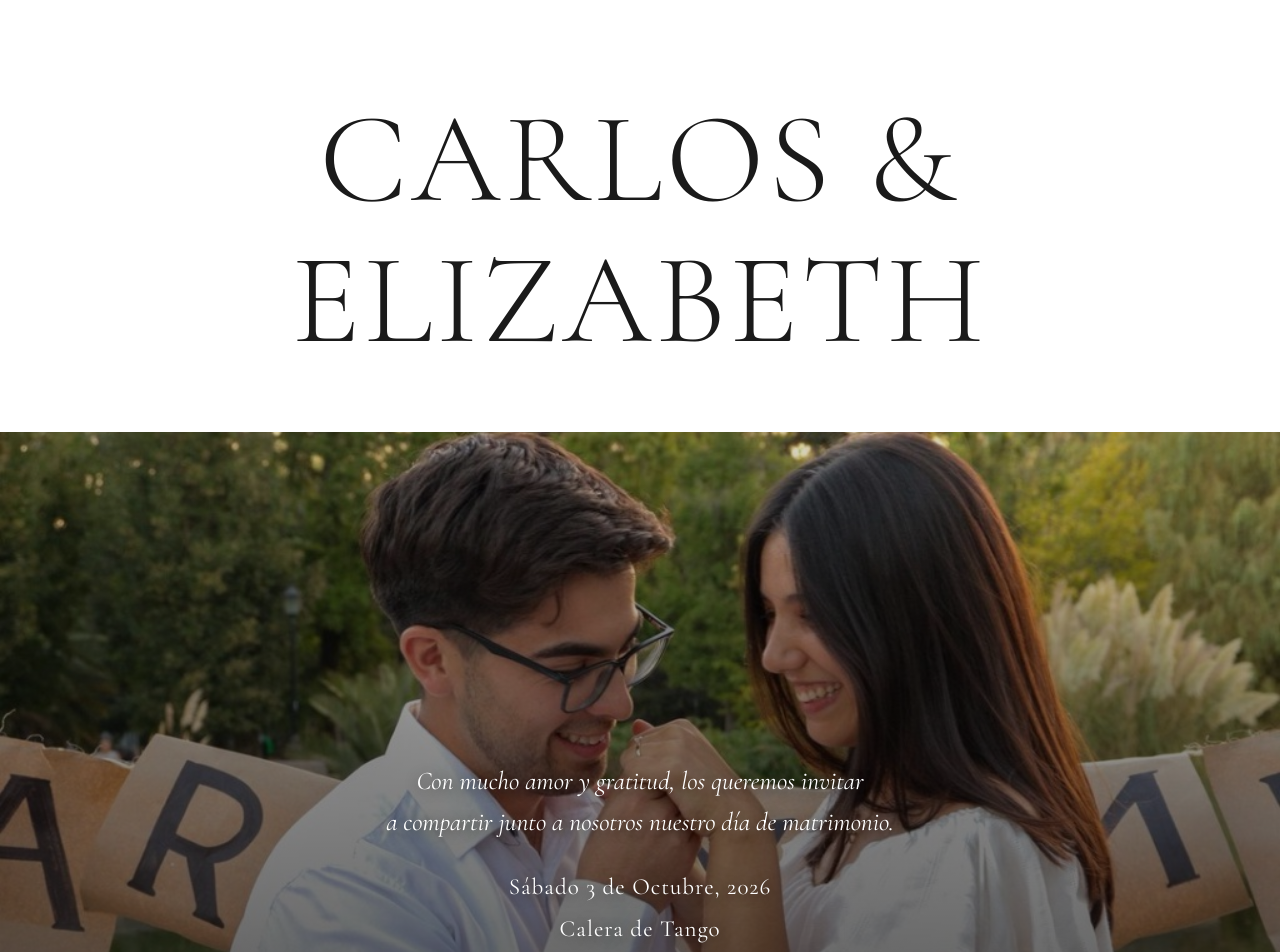
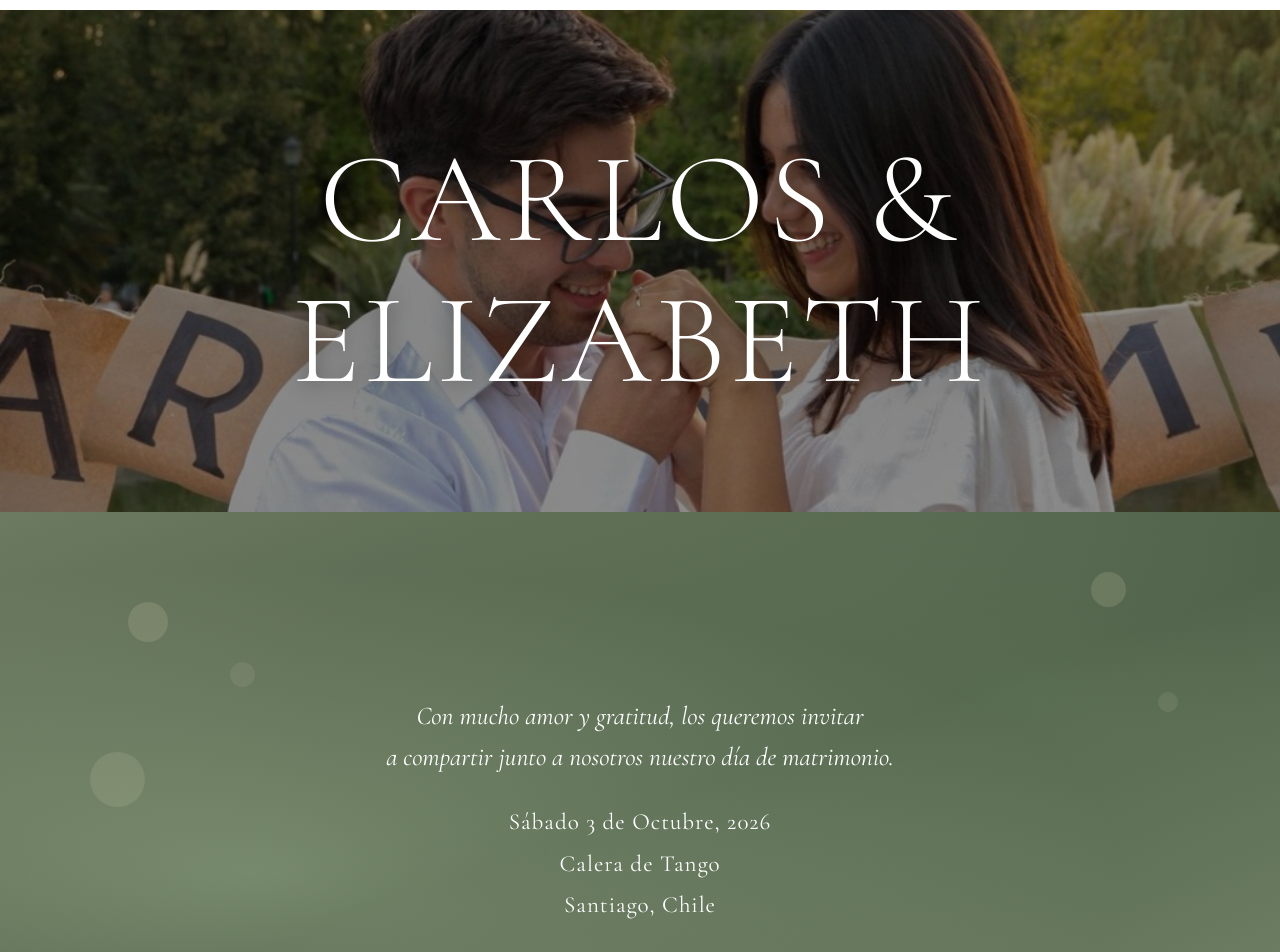
Before and after one commit to Carlossobar/boda, a React (Vite) app: page / in a window 1280 px wide. Shown: the part 80-1032 px from the top of the page. Built offline with nearby package versions, Linux system fonts and the light colour scheme.

Commit message:
Mover foto al titulo CARLOS & ELIZABETH, restaurar gradiente en seccion invitacion

```diff
--- a/src/App.jsx
+++ b/src/App.jsx
@@ -183,38 +183,14 @@ function HeroSection() {
 
   return (
     <section style={{ paddingTop: isMobile ? 65 : 90 }}>
-      {/* Big title */}
+      {/* Big title with couple photo */}
       <div
         style={{
-          background: tokens.white,
+          position: "relative",
           display: "flex",
           alignItems: "center",
           justifyContent: "center",
-          padding: isMobile ? "40px 20px 30px" : "80px 60px 60px",
-        }}
-      >
-        <h1
-          style={{
-            fontFamily: tokens.font.serif,
-            fontSize: isMobile ? "clamp(38px, 10vw, 56px)" : "clamp(80px, 10vw, 180px)",
-            fontWeight: 300,
-            letterSpacing: 4,
-            color: tokens.black,
-            margin: 0,
-            textAlign: "center",
-            lineHeight: 1.1,
-          }}
-        >
-          CARLOS &amp; ELIZABETH
-        </h1>
-      </div>
-
-      {/* Hero image with overlay text */}
-      <div
-        style={{
-          position: "relative",
-          height: isMobile ? "55vh" : "80vh",
-          minHeight: isMobile ? 360 : 600,
+          padding: isMobile ? "80px 20px 60px" : "120px 60px 100px",
           overflow: "hidden",
         }}
       >
@@ -232,15 +208,75 @@ function HeroSection() {
           }}
         />
 
-        {/* Dark gradient overlay for text legibility */}
+        {/* Dark overlay for text legibility */}
+        <div
+          style={{
+            position: "absolute",
+            inset: 0,
+            background: "rgba(0,0,0,0.45)",
+          }}
+        />
+
+        <h1
+          style={{
+            position: "relative",
+            fontFamily: tokens.font.serif,
+            fontSize: isMobile ? "clamp(38px, 10vw, 56px)" : "clamp(80px, 10vw, 180px)",
+            fontWeight: 300,
+            letterSpacing: 4,
+            color: tokens.white,
+            margin: 0,
+            textAlign: "center",
+            lineHeight: 1.1,
+            textShadow: "0 2px 20px rgba(0,0,0,0.4)",
+          }}
+        >
+          CARLOS &amp; ELIZABETH
+        </h1>
+      </div>
+
+      {/* Hero section with invitation text */}
+      <div
+        style={{
+          position: "relative",
+          height: isMobile ? "50vh" : "75vh",
+          minHeight: isMobile ? 320 : 560,
+          background: "linear-gradient(135deg, #7a8a7a 0%, #5a6a5a 40%, #8a9a8a 100%)",
+          overflow: "hidden",
+        }}
+      >
+        {/* Botanical background */}
         <div
           style={{
             position: "absolute",
             inset: 0,
             background:
-              "linear-gradient(to bottom, rgba(0,0,0,0.15) 0%, rgba(0,0,0,0.4) 40%, rgba(0,0,0,0.65) 100%)",
+              "radial-gradient(ellipse at 20% 60%, rgba(180,200,160,0.4) 0%, transparent 60%), radial-gradient(ellipse at 80% 30%, rgba(120,150,110,0.3) 0%, transparent 50%), linear-gradient(160deg, #6b7a60 0%, #4a5a45 50%, #7a8a70 100%)",
           }}
         />
+        {/* Decorative circles */}
+        {[
+          { top: "15%", left: "10%", size: 40, opacity: 0.3 },
+          { top: "25%", left: "18%", size: 25, opacity: 0.2 },
+          { top: "40%", left: "7%", size: 55, opacity: 0.25 },
+          { top: "10%", right: "12%", size: 35, opacity: 0.3 },
+          { top: "30%", right: "8%", size: 20, opacity: 0.2 },
+        ].map((dot, i) => (
+          <div
+            key={i}
+            style={{
+              position: "absolute",
+              top: dot.top,
+              left: dot.left,
+              right: dot.right,
+              width: dot.size,
+              height: dot.size,
+              borderRadius: "50%",
+              background: "rgba(230,220,190,0.5)",
+              opacity: dot.opacity,
+            }}
+          />
+        ))}
 
         {/* Centered text */}
         <div
@@ -250,8 +286,8 @@ function HeroSection() {
             display: "flex",
             flexDirection: "column",
             alignItems: "center",
-            justifyContent: "flex-end",
-            padding: isMobile ? "0 24px 48px" : "0 40px 80px",
+            justifyContent: "center",
+            padding: "0 24px",
             textAlign: "center",
           }}
         >
@@ -264,7 +300,6 @@ function HeroSection() {
               marginBottom: 24,
               fontStyle: "italic",
               maxWidth: 620,
-              textShadow: "0 2px 12px rgba(0,0,0,0.5)",
             }}
           >
             Con mucho amor y gratitud, los queremos invitar
@@ -278,7 +313,6 @@ function HeroSection() {
               color: tokens.white,
               lineHeight: 1.8,
               letterSpacing: 1,
-              textShadow: "0 2px 12px rgba(0,0,0,0.5)",
             }}
           >
             Sábado 3 de Octubre, 2026
```
